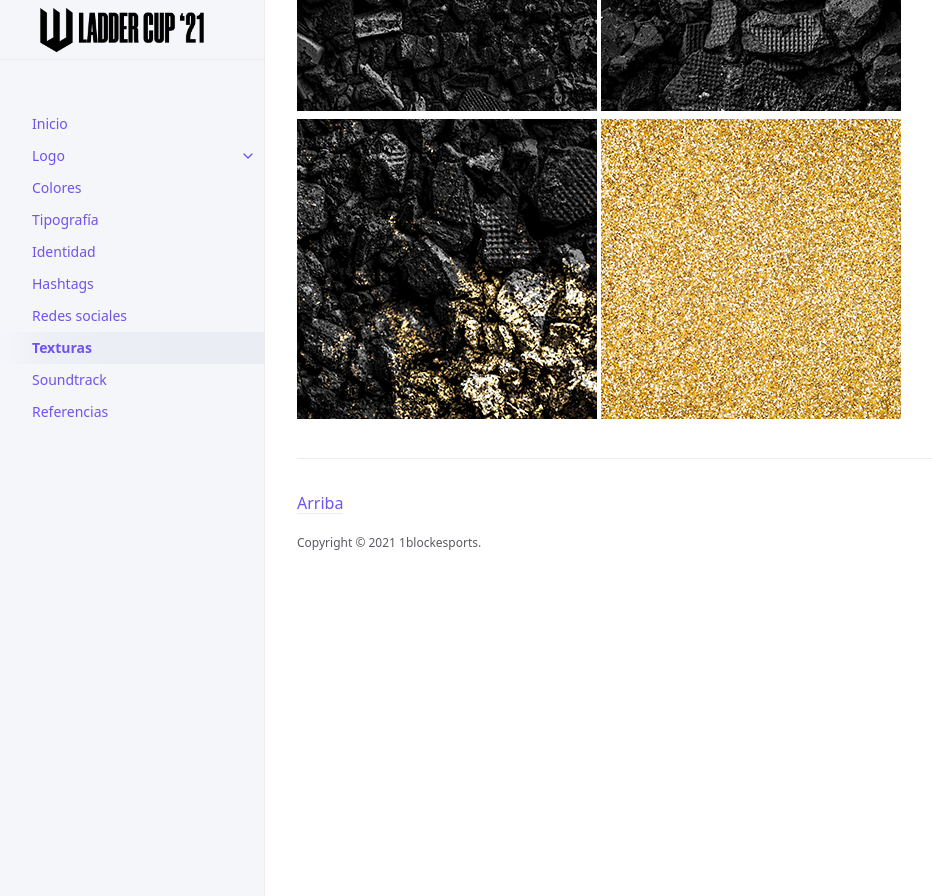
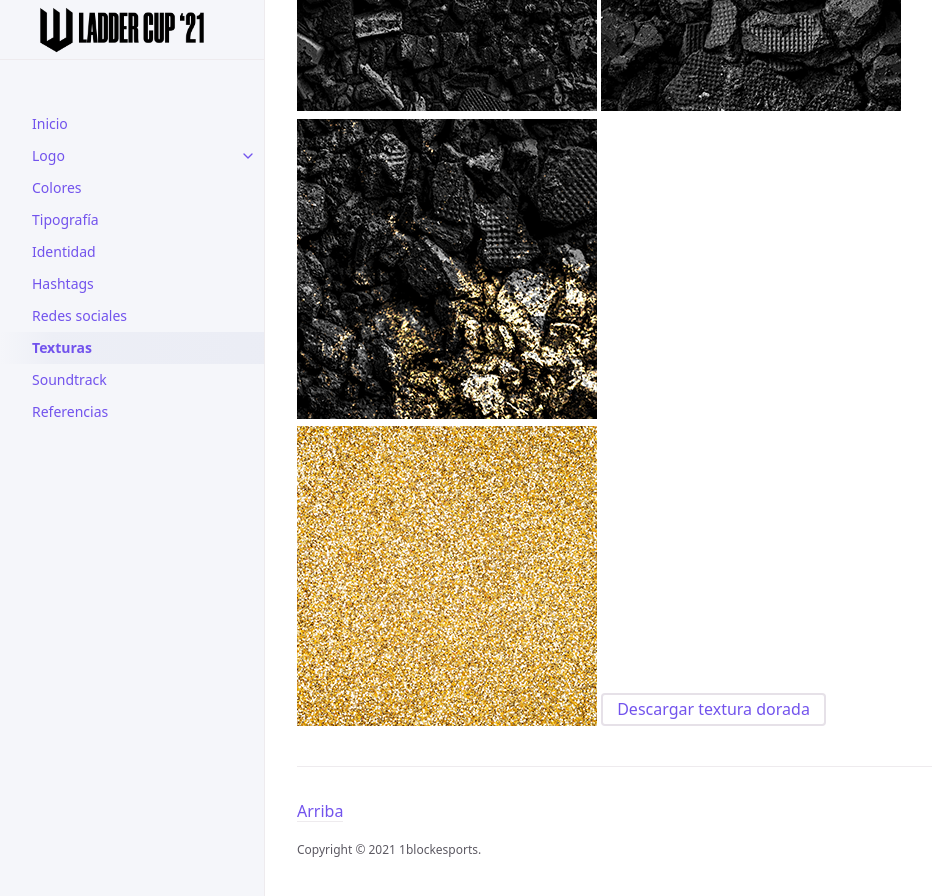
Before and after one commit to 1blockesports/laddercup-guidelines, a Jekyll site: the page built from docs/texturas.md, in a window 1280 px wide and 900 px high, scrolled down 785 px. Shown: the top 896 px of the window, without its empty margins (107-1039 px from the left). Built offline with Jekyll 4.4.1, drawn with Linux system fonts in a browser that asks for light colours.

Commit message:
Update texturas.md

```diff
--- a/docs/texturas.md
+++ b/docs/texturas.md
@@ -17,4 +17,6 @@ También cuando es posible, se añade a logo dorado una textura algo brillosa pa
 <img src="../../assets/images/texture-3.png" alt="Referencia textura"/>
 <img src="../../assets/images/texture-4.png" alt="Referencia textura"/>
 <img src="../../assets/images/texture-5.png" alt="Referencia textura"/>
+<br>
 <img src="../../assets/images/texture-6.png" alt="Referencia textura"/>
+[Descargar textura dorada](https://drive.google.com/uc?export=download&id=1V2Z8uvu-HkzwimlNdU5QRNOgdkigMlos){: .btn .btn-outline }
```
